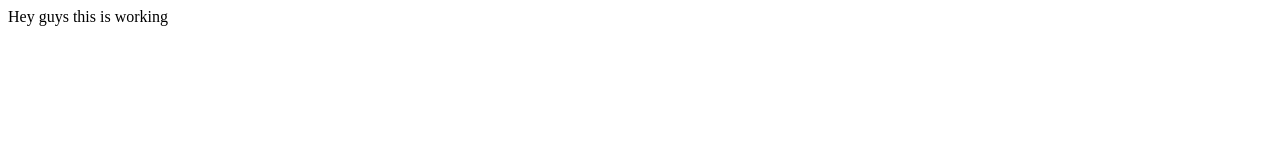
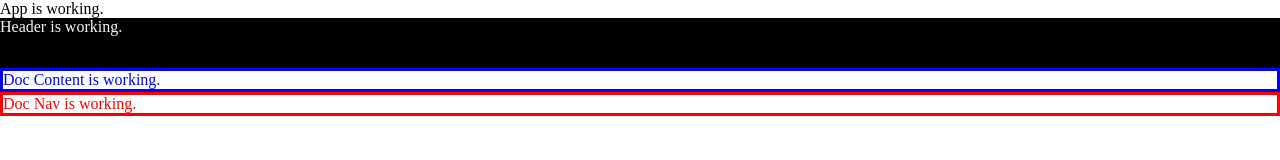
Before and after one commit to JayCogen44/Otis, a React app: page / in a window 1280 px wide. Built offline with nearby package versions, Linux system fonts and the light colour scheme; no server answers.

Commit message:
Added component framework

```diff
--- a/client/App.js
+++ b/client/App.js
@@ -1,4 +1,8 @@
 import React, { Component } from 'react';
+import Header from './Header';
+import DocContent from './DocContent';
+import DocNav from './DocNav'
+import './css/App.css';
 
 class App extends Component {
 
@@ -11,7 +15,12 @@ class App extends Component {
 
     render() {
         return (
-            <div>Hey guys this is working</div>
+            <div className='App'>
+                App is working.
+                <Header />
+                <DocContent />
+                <DocNav />
+            </div>
         )
     }
 }
--- /dev/null
+++ b/client/DocContent.js
@@ -0,0 +1,13 @@
+import React, { Component } from 'react';
+import './css/DocContent.css';
+
+class DocContent extends Component {
+
+    render(){
+        return(
+            <div className='DocContent'>Doc Content is working.</div>
+        )
+    }
+};
+
+export default DocContent;
--- /dev/null
+++ b/client/DocNav.js
@@ -0,0 +1,13 @@
+import React, { Component } from 'react';
+import './css/DocNav.css';
+
+class DocNav extends Component {
+
+    render(){
+        return(
+            <div className='DocNav'>Doc Nav is working.</div>
+        )
+    }
+}
+
+export default DocNav;
--- /dev/null
+++ b/client/Header.js
@@ -0,0 +1,15 @@
+import React, { Component } from 'react';
+import './css/Header.css';
+
+
+class Header extends Component {
+
+    render(){
+        return(
+            <div className='Header'>Header is working.</div>
+        )
+    }
+};
+
+
+export default Header;
--- /dev/null
+++ b/client/css/App.css
@@ -0,0 +1,8 @@
+body {
+    margin: 0;
+}
+
+.App {
+    display: grid;
+    width: 100%;
+}
--- /dev/null
+++ b/client/css/DocContent.css
@@ -0,0 +1,4 @@
+.DocContent {
+    border-style: solid;
+    color: blue;
+}
--- /dev/null
+++ b/client/css/DocNav.css
@@ -0,0 +1,4 @@
+.DocNav {
+    border-style: solid;
+    color: red;
+}
--- /dev/null
+++ b/client/css/Header.css
@@ -0,0 +1,9 @@
+
+
+.Header {
+    background-color: black;
+    width: 100%;
+    height: 50px;
+    margin: 0;
+    color: whitesmoke;
+}
--- a/package.json
+++ b/package.json
@@ -10,7 +10,7 @@
     "author": "Team Goblin Shark",
     "license": "ISC",
     "dependencies": {
-        "css-loader": "^0.28.11",
+        "css-loader": "^2.1.0",
         "express": "^4.12.3",
         "node-sass": "^4.0.0",
         "pg-promise": "^8.5.5",
--- a/webpack.config.js
+++ b/webpack.config.js
@@ -29,7 +29,7 @@ module.exports = {
                 }
             },
             {
-                test: /\.scss$/,
+                test: /\.(css|scss)$/,
                 use: [
                     { loader: 'style-loader' },
                     { loader: 'css-loader' },
```
Also changed, not shown: index.html (indentation only), 1 other file.
